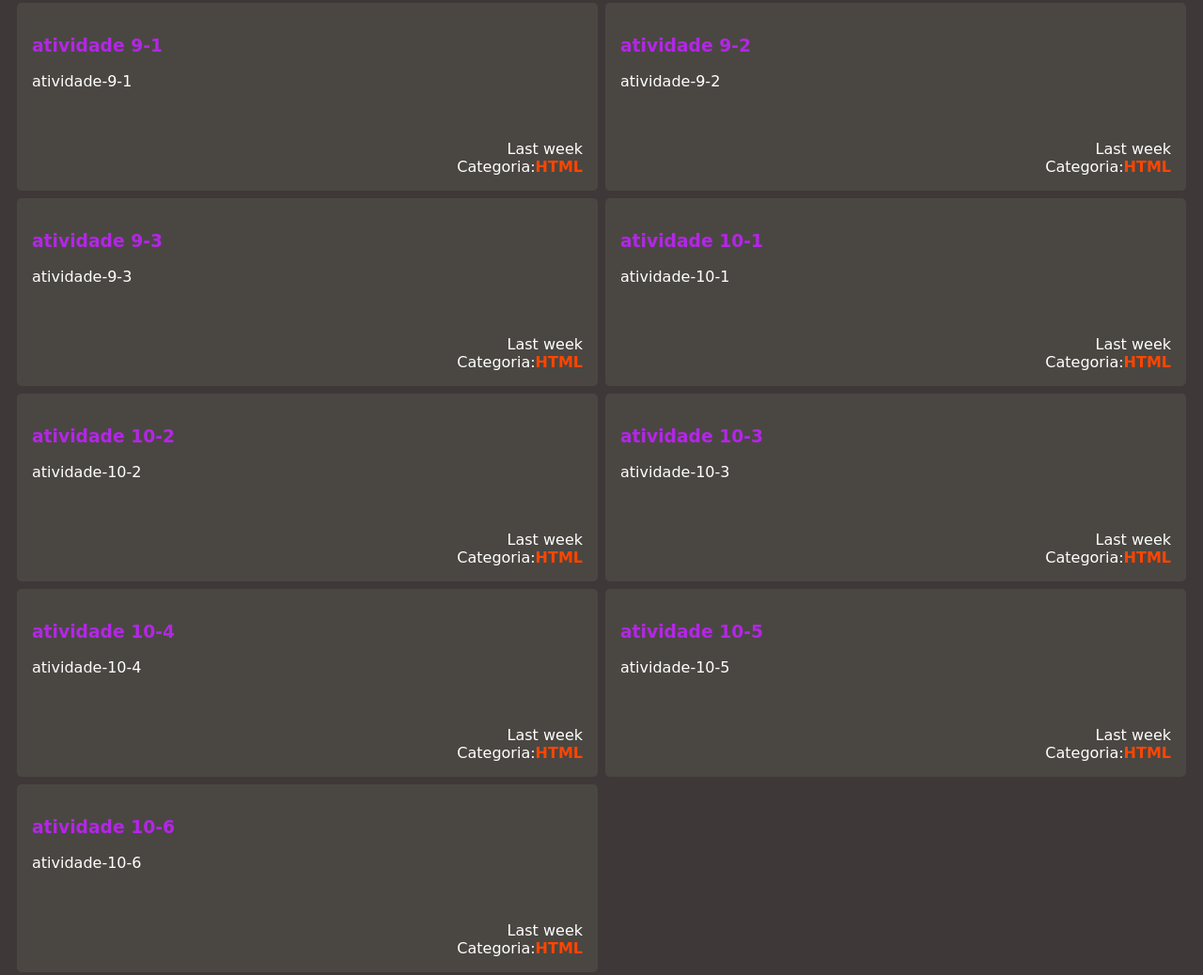
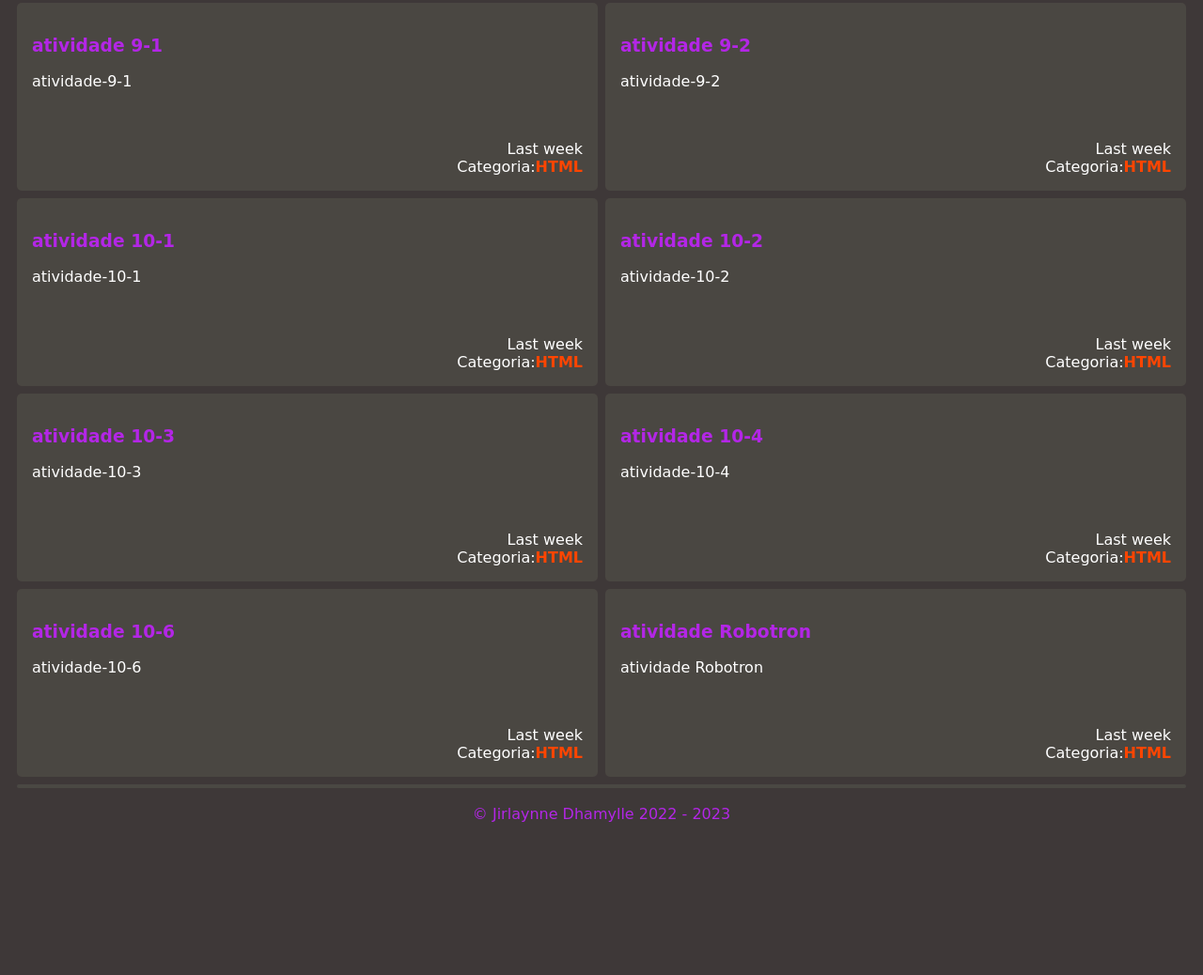
Before and after one commit to jirlaynnedhamylle/jirlaynnedhamylle.github.io, a plain HTML site: page blog.html in a window 1280 px wide. Shown: the part 1342-2380 px from the top of the page at 94% size. After the commit the page ends 2276 px from the top, so only its background shows below. Drawn offline with Linux system fonts and the light colour scheme.

Commit message:
blog.html

```diff
--- a/blog.html
+++ b/blog.html
@@ -174,17 +174,6 @@
                 <p>Categoria:<strong>HTML</strong></p>
             </span>
         </div>
-            <div class="atividade">
-            <span>
-                <h3>atividade 9-3</h3>
-                <a href="https://jirlaynnedhamylle.github.io/atividade-9-3/">atividade-9-3</a>
-            </span>
-
-            <span>
-                <p>Last week</p>
-                <p>Categoria:<strong>HTML</strong></p>
-            </span>
-        </div>
            <div class="atividade">
             <span>
                 <h3>atividade 10-1</h3>
@@ -231,8 +220,8 @@
         </div>
             <div class="atividade">
             <span>
-                <h3>atividade 10-5</h3>
-                <a href="https://jirlaynnedhamylle.github.io/atividade-10-5/">atividade-10-5</a>
+                <h3>atividade 10-6</h3>
+                <a href="https://jirlaynnedhamylle.github.io/atividade-10-6/">atividade-10-6</a>
             </span>
 
             <span>
@@ -240,10 +229,10 @@
                 <p>Categoria:<strong>HTML</strong></p>
             </span>
         </div>
-            <div class="atividade">
+           <div class="atividade">
             <span>
-                <h3>atividade 10-6</h3>
-                <a href="https://jirlaynnedhamylle.github.io/atividade-10-6/">atividade-10-6</a>
+                <h3>atividade Robotron</h3>
+                <a href="https://jirlaynnedhamylle.github.io/atividade-robotron/">atividade Robotron</a>
             </span>
 
             <span>
```
